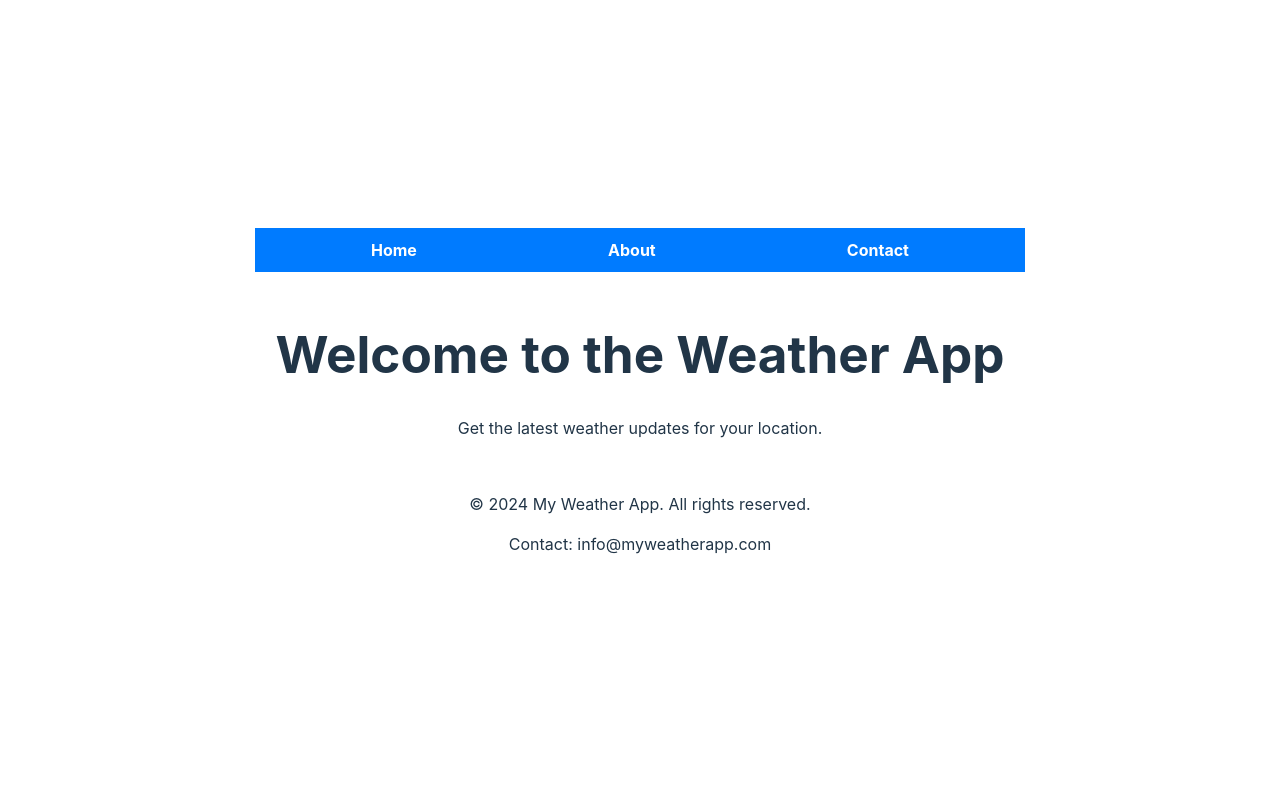
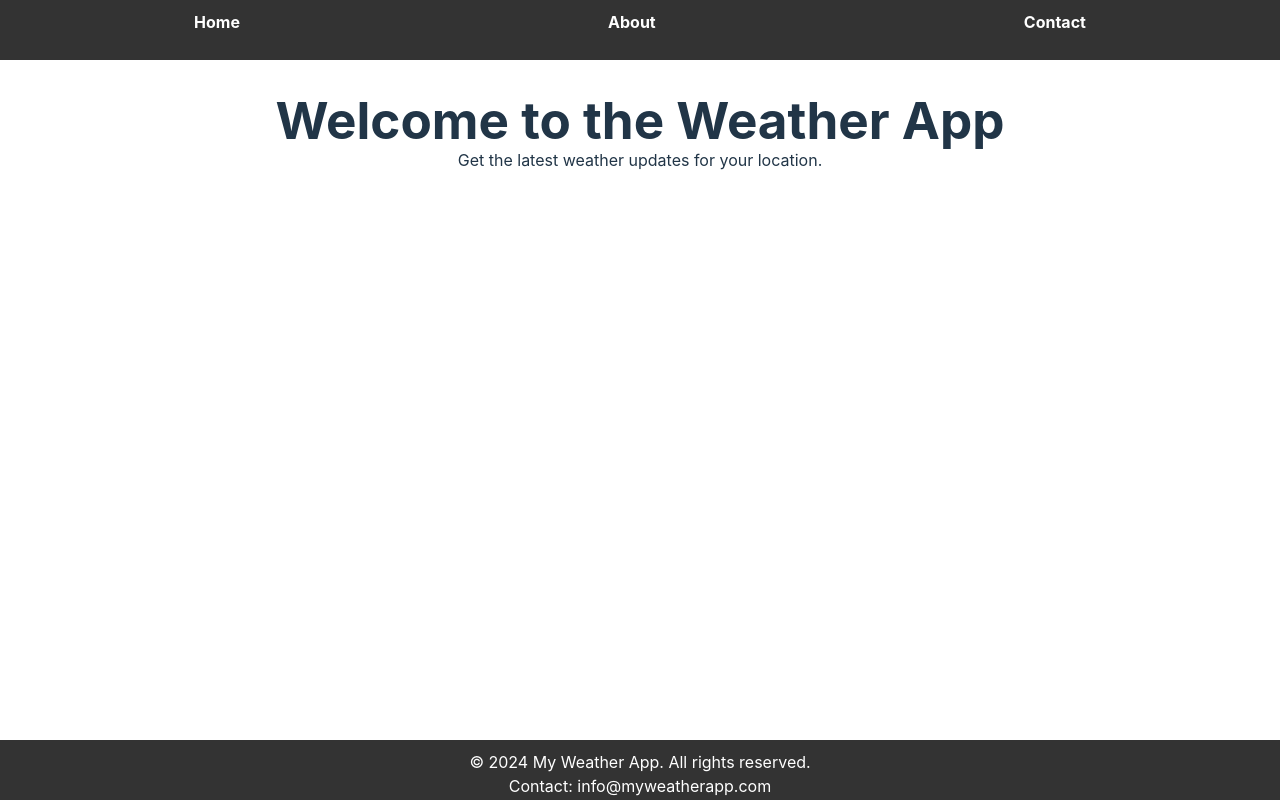
Before and after one commit to danielriosg/weather-react, a React (Vite) app: page / in a window 1280 px wide. Built offline with nearby package versions, Linux system fonts and the light colour scheme.

Commit message:
Update index and app css to make app container and main section to fit full space

```diff
--- a/src/App.css
+++ b/src/App.css
@@ -6,14 +6,12 @@
 }
 
 .app-container {
-  max-width: 1200px;
-  margin: 0 auto;
-  padding: 20px;
+  display: flex;
+  flex-direction: column;
+  height: 100%; /* Make app-container take up the full height of #root */
 }
 
-main {
-  padding: 20px;
-}
+
 
 .card {
   padding: 2em;
--- a/src/App.jsx
+++ b/src/App.jsx
@@ -11,7 +11,7 @@ function App() {
   return (
     <div className='app-container'>
       <Header />
-      <main>
+      <main className='main'>
         <Routes>
           <Route path='/' element={<Home />} />
           <Route path='/about' element={<About />} />
--- a/src/index.css
+++ b/src/index.css
@@ -22,14 +22,71 @@ a:hover {
   color: #535bf2;
 }
 
-body {
+* {
+  box-sizing: border-box;
   margin: 0;
   padding: 0;
+}
+
+body {
+  /* Make the body cover the full screen */
+  height: 100vh;
+  width: 100vw;
   display: flex;
-  place-items: center;
-  min-width: 320px;
-  min-height: 100vh;
+  flex-direction: column;
 }
+
+
+
+#root {
+  height: 100%; /* Make #root take up the full height of the viewport */
+  display: flex;
+  flex-direction: column;
+   width: 100%;
+}
+
+.app-container {
+  /* Make the App container cover the full screen */
+  height: 100%;
+  width: 100%;
+  display: flex;
+  flex-direction: column;
+   max-width: 100%; /* Add this line */
+  box-sizing: border-box; /* Add this line */
+}
+
+.main {
+  /* Make the main section flexible and take up the available space */
+  flex: 1;
+  overflow-y: auto;
+  padding: 60px 0;
+
+max-width: 100%;
+box-sizing: border-box;
+}
+.app-container header {
+  position: fixed;
+  top: 0;
+  left: 0;
+  width: 100%;
+  height: 60px;
+  background-color: #333;
+  color: #fff;
+  padding: 10px;
+}
+
+.app-container footer {
+  position: fixed;
+  bottom: 0;
+  left: 0;
+  width: 100%;
+  height: 60px;
+  background-color: #333;
+  color: #fff;
+  padding: 10px;
+}
+
+
 
 h1 {
   font-size: 3.2em;
```
